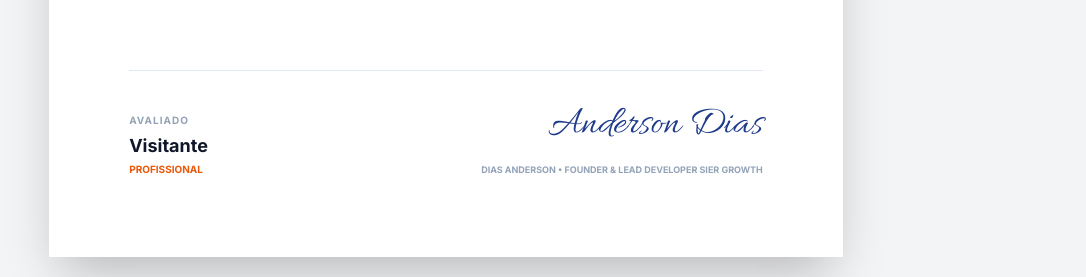
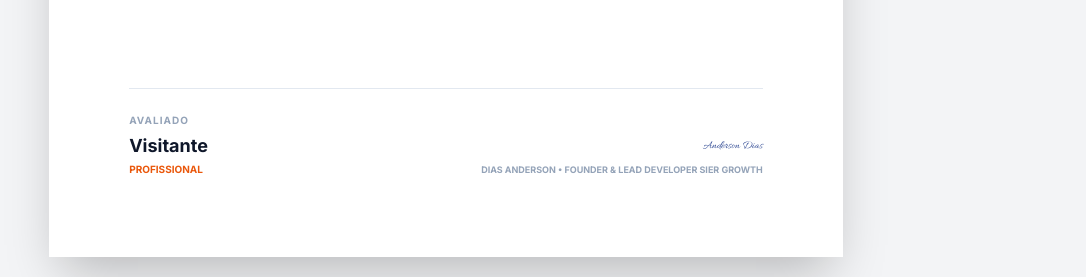
Before and after one commit to Delscript/neuro-quiz, a website: page resultado-teste.html in a window 1280 px wide. Shown: the part 886-1163 px from the top of the page, without its empty margins (194-1280 px from the left). Drawn offline with nearby package versions, Linux system fonts and the light colour scheme.

Commit message:
Update resultado-teste.html

```diff
--- a/resultado-teste.html
+++ b/resultado-teste.html
@@ -38,7 +38,7 @@
             white-space: nowrap;
         }
 
-        .assinatura { font-family: 'Allura', cursive; font-size: 2.5rem; color: #1e3a8a; }
+        .assinatura { font-family: 'Allura', cursive; font-size: 0.7rem; color: #1e3a8a; }
         .texto-justificado { text-align: justify; line-height: 1.5; }
 
         #loading {
```
